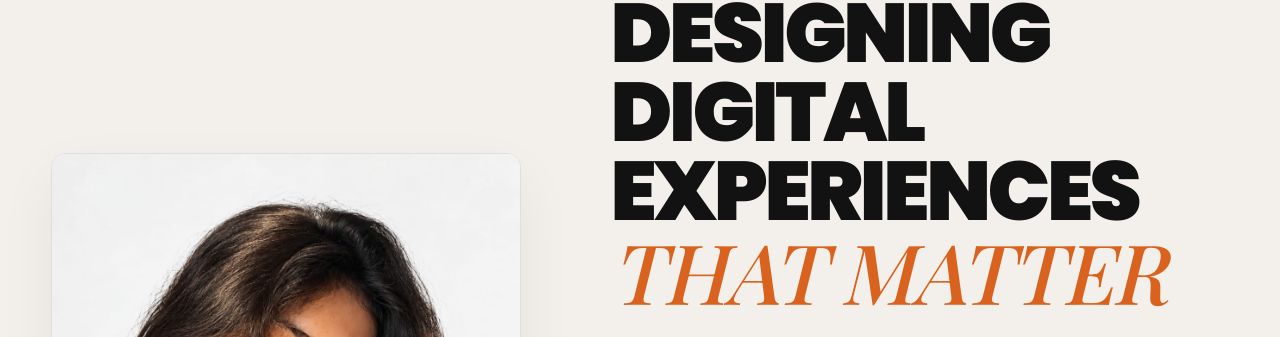
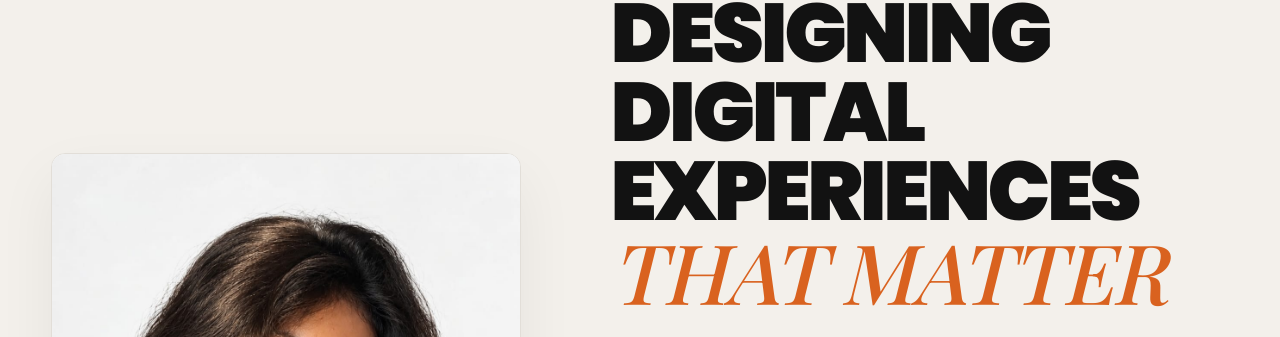
Before and after one commit to Wania-Naeem/wania-naeem-portfolio, a plain HTML site: page index.html in a window 1280 px wide. Shown: the part 1693-2030 px from the top of the page. Drawn offline with nearby package versions, Linux system fonts and the light colour scheme; animation ran at ten frames a second; a web font is replaced by a local one.

Commit message:
Add object-position and display styles to images

```diff
--- a/styles.css
+++ b/styles.css
@@ -724,6 +724,8 @@ body.has-custom-cursor .cursor-follower {
   height: auto;
   aspect-ratio: 4 / 5;
   object-fit: cover;
+  object-position: center 20%;
+  display: block;
   transition: transform var(--trans-slow);
 }
 
```
